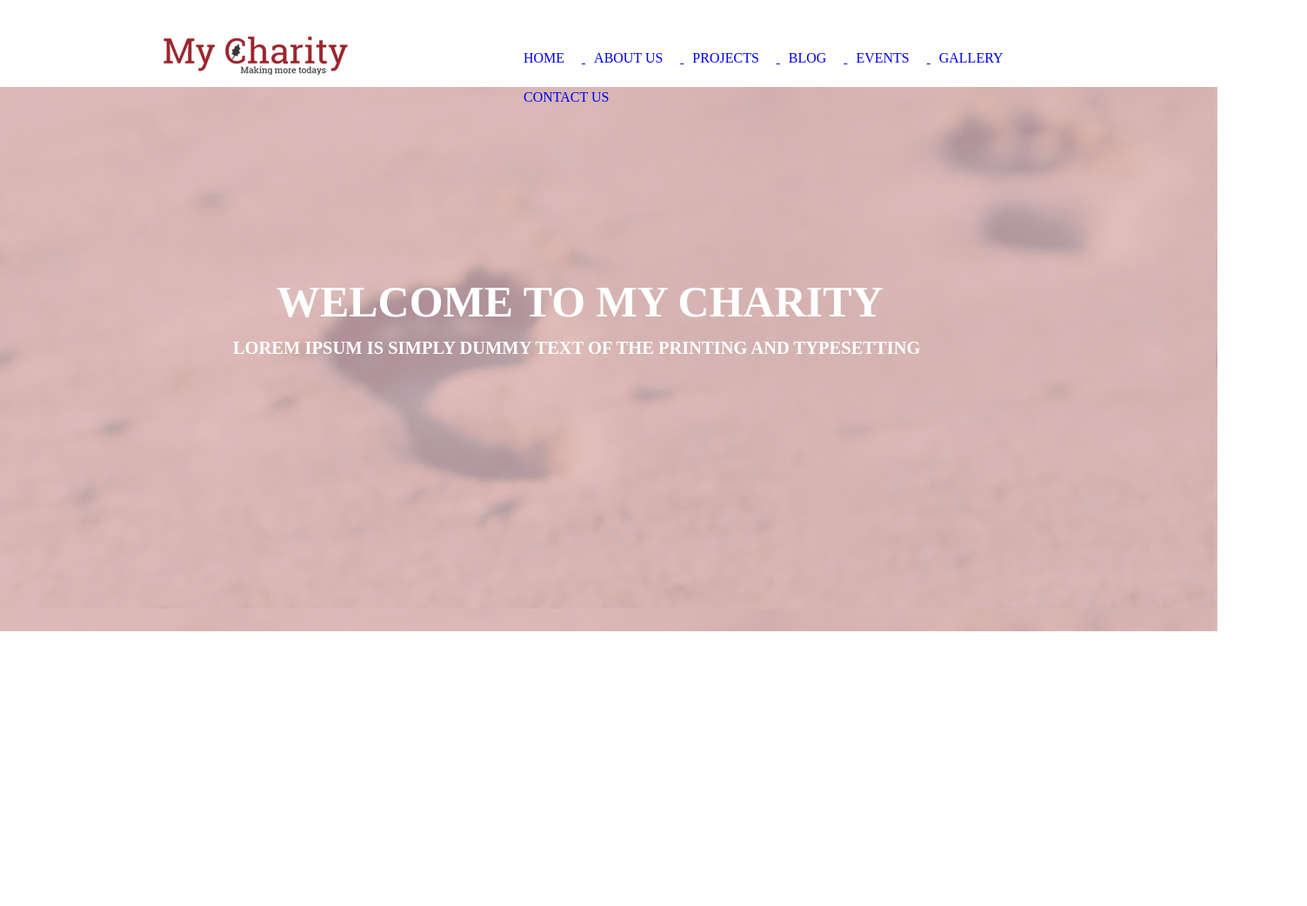
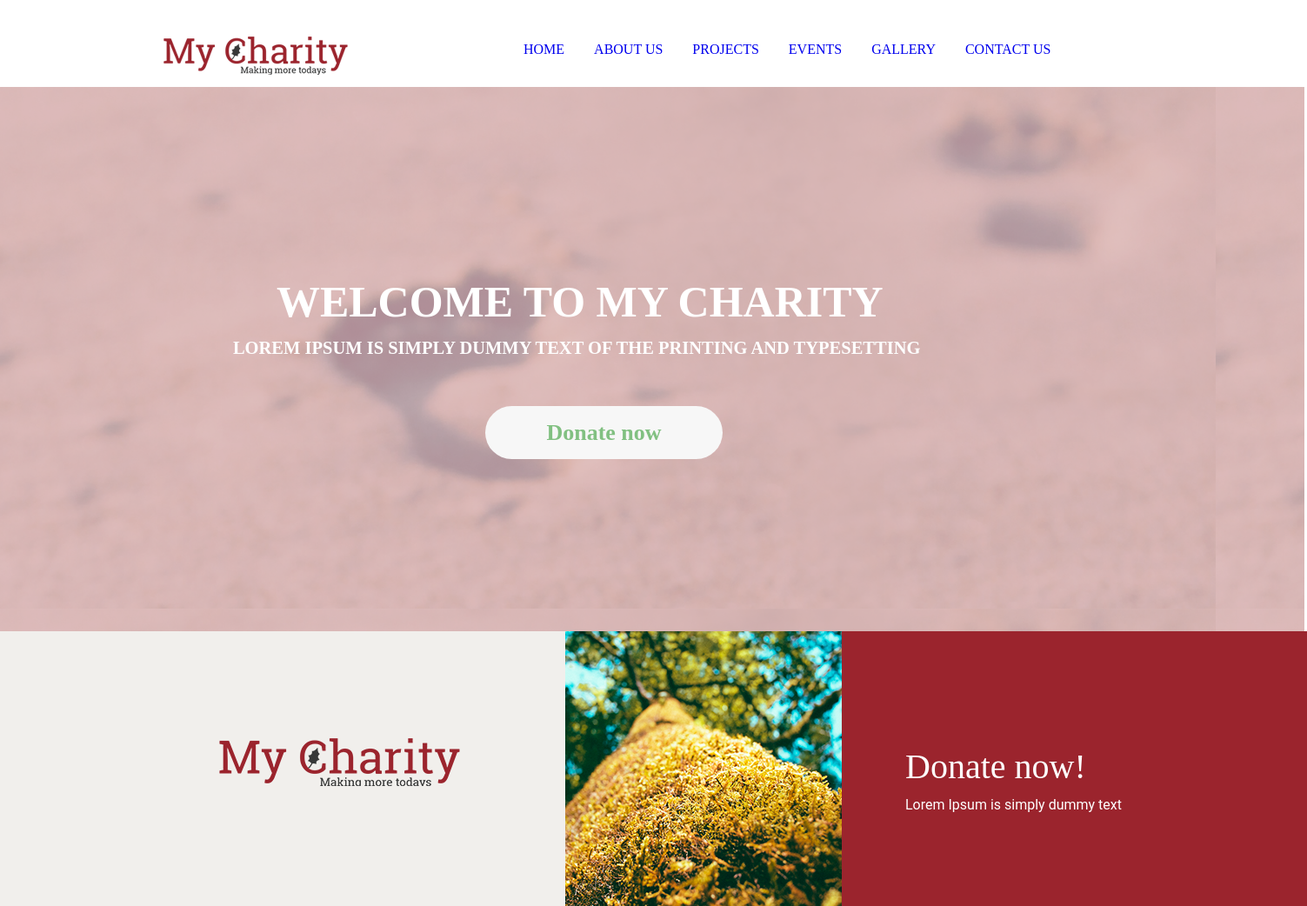
Before and after one commit to TatyanaBondareva/Task1, a plain HTML site: page index.html in a window 1280 px wide. Shown: the whole page at 87% size, 1503 px wide, since content can reach past the window. Before the commit the page ends 800 px from the top, so only its background shows below. Drawn offline with Linux system fonts and the light colour scheme.

Commit message:
The second commit
.

```diff
--- a/index.html
+++ b/index.html
@@ -1,25 +1,30 @@
 <!DOCTYPE html>
 <html>
 <head>
-<title> TASK1 </title>
+  <title>TASK1</title>
   <link rel="stylesheet" href="style.css">
 </head>
 <body>
   <header>
     <div id="Logo"></div>
     <ul class="menu">
-  <li><a href="index.html">HOME</li>
-  <li><a href="index.html">ABOUT US</li>
-  <li><a href="index.html">PROJECTS</li>
-  <li><a href="index.html">BLOG</li>
-  <li><a href="index.html">EVENTS</li>
-  <li><a href="index.html">GALLERY</li>
-  <li><a href="index.html">CONTACT US</li>
+      <li><a href="index.html">HOME</a></li>
+      <li><a href="index.html">ABOUT US</a></li>
+      <li><a href="index.html">PROJECTS</a></li>
+       <li><a href="index.html">EVENTS</a></li>
+      <li><a href="index.html">GALLERY</a></li>
+      <li><a href="index.html">CONTACT US</a></li>
     </ul>
   </header>
   <div class="banner">
     <h4 class="text">WELCOME TO MY CHARITY</h4>
     <p class="text1">Lorem Ipsum is simply dummy text of the printing and typesetting</p>
+    <button class="button">Donate now</button>
+
 </div>
+<div class="ban2"></div>
+<div class="logo2"></div>
+<div class="image1"></div>
+<div class="ban3"><p class="txt">Donate now!</p> <p class="txt1">Lorem Ipsum is simply dummy text<p></div>
 </body>
 </html>
--- a/style.css
+++ b/style.css
@@ -15,36 +15,6 @@
   height: 51px;
   z-index: 15;
 }
-
-.menu{
-  font-size: 16px;
-  font-family: "RobotoSlab";
-  color: rgb(241, 239, 236);
-  text-transform: uppercase;
-  line-height: 1.571;
-  text-align: left;
-  position: absolute;
-  left: 551.97px;
-  top: 23.003px;
-  z-index: 14;
-
-}
-.menu li {
-  display: inline-block;
-  margin-right: 10px;
-
-}
-
-.menu li a{
-  text-decoration: none;
-  display: block;
-  padding: 5px 10px;
-
-}
-.menu a:hover  {
-  background-color: rgb(155, 36, 45);
-
-}
 .Rectangle_1 {
   background-color: rgb(255, 255, 255);
   position: absolute;
@@ -60,7 +30,7 @@
   position: absolute;
   left: 0px;
   top: 100px;
-  width: 1400px;
+  width: 1500px;
   height: 626px;
   z-index: 6;
 }
@@ -90,3 +60,113 @@
   top: 267.088px;
   z-index: 7;
 }
+.button {
+  font-size: 26px;
+  font-family: "OpenSans";
+  color: green;
+  font-weight: bold;
+  line-height: 1.2;
+  text-align: center;
+  display: inline-block;
+  border-radius: 100px;
+  border-style: solid;
+  border-width: 6px;
+  border-color: transparent;
+  position: absolute;
+  left: 558px;
+  top: 367px;
+  width: 273px;
+  height: 61px;
+  z-index: 8;
+}
+
+
+.menu{
+  font-size: 16px;
+  font-family: "RobotoSlab";
+  color: rgb(241, 239, 236);
+  text-transform: uppercase;
+  line-height: 1.571;
+  text-align: left;
+  position: absolute;
+  left: 551.97px;
+  top: 23.003px;
+  z-index: 14;
+
+}
+.menu li {
+  display: inline-block;
+  margin-right: 10px;
+
+}
+
+.menu li a{
+  text-decoration: none;
+  display: block;
+  padding: 5px 10px;
+
+}
+.menu a:hover  {
+  background-color: rgb(155, 36, 45);
+}
+.ban2 {
+  background-color: rgb(241, 239, 236);
+  position: absolute;
+  left: 0px;
+  top: 726px;
+  width: 650px;
+  height: 316px;
+  z-index: 49;
+}
+
+.logo2 {
+  background-image: url("image/logo2.png");
+  background-repeat:no-repeat;
+  position: relative;
+  left: 237px;
+  top: 837px;
+  width: 300px;
+  height: 59px;
+  z-index: 50;
+}
+.image1 {
+  background-image: url("image/image1.png");
+  background-repeat:no-repeat;
+  position: absolute;
+  left: 650px;
+  top: 726px;
+  width: 350px;
+  height: 316px;
+  z-index: 51;
+}
+.ban3 {
+  background-color: rgb(155, 36, 45);
+  position: absolute;
+  left: 968px;
+  top: 726px;
+  width: 535px;
+  height: 316px;
+  z-index: 53;
+}
+.txt{
+  font-size: 40px;
+  font-family: "RobotoSlab";
+  color: rgb(255, 255, 255);
+  line-height: 0.55;
+  text-align: left;
+  position: absolute;
+  top: 105px;
+  left:  73px;
+  z-index: 57;
+}
+.txt1{
+  font-size: 16px;
+  font-family: "Roboto";
+  color: rgb(255, 255, 255);
+  line-height: 1.375;
+  text-align: left;
+  position: absolute;
+  top: 173px;
+  left:  73px;
+  z-index: 54;
+}
```
Also changed, not shown: gulpproject/package.json (added, +17 -0 lines), image/button.png (added), image/image1.png (added), image/logo2.png (added). Lines whose indentation alone changed are shown as unchanged.
